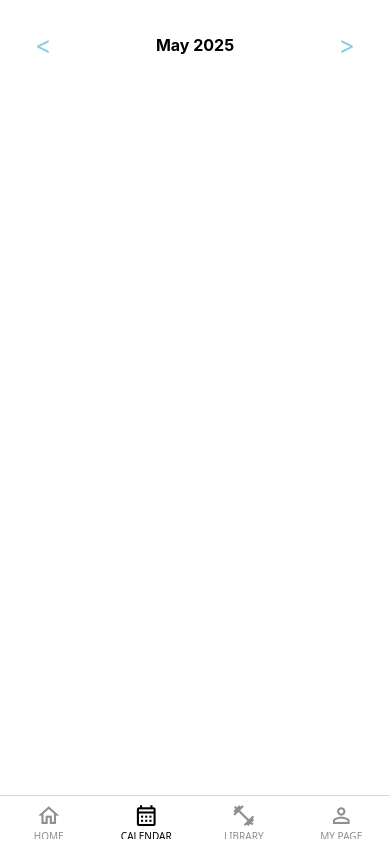
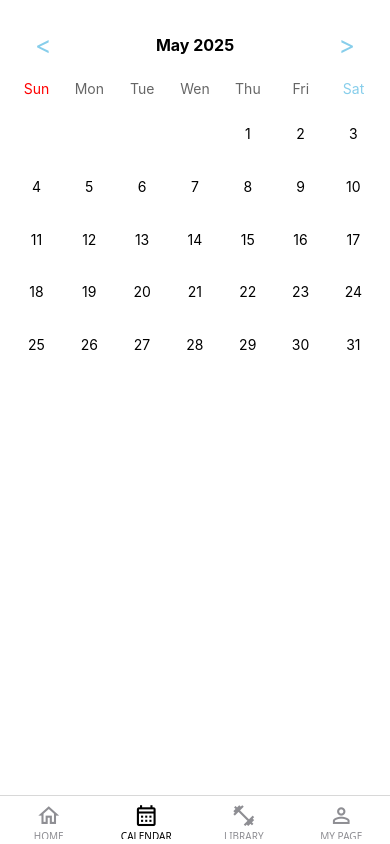
Before and after one commit to JeongUpGi/Mada, a React Native app: screen /Calendar in a window 390 px wide. Built offline with nearby package versions, Linux system fonts and the light colour scheme.

Commit message:
[Level 2] 캘린더 컴포넌트 UI 구현

```diff
--- a/component/Calendar.js
+++ b/component/Calendar.js
@@ -6,6 +6,35 @@ const Calendar = () => {
   const [date, setDate] = useState(new Date());
   const [year, setYear] = useState(date.getFullYear());
   const [month, setMonth] = useState(date.getMonth());
+  const [dayArray, setDayArray] = useState([]);
+
+  // date 변경(화살표 클릭) 시 해당 월의 day배열 계산
+  useEffect(() => {
+    const newYear = date.getFullYear();
+    const newMonth = date.getMonth();
+    const lastDate = new Date(newYear, newMonth + 1, 0).getDate();
+    const firstDayYoil = new Date(newYear, newMonth, 1).getDay(); //첫 째 날 요일
+
+    setYear(newYear);
+    setMonth(newMonth);
+
+    let dayArr = [];
+
+    // 추후 회색 글씨로 전 달 날짜 추가 필요 (제거 요망)
+    for (let i = 0; i < firstDayYoil; i++) {
+      dayArr.push(null);
+    }
+
+    for (let i = 1; i <= lastDate; i++) {
+      dayArr.push(i);
+    }
+
+    setDayArray(dayArr);
+
+    console.log('date ==>', date);
+    console.log('lastDate ==>', lastDate);
+    console.log('firstDayIndex ==>', firstDayYoil);
+  }, [date]);
 
   // 이전 달로 이동
   const goPrevMonth = () => {
@@ -24,6 +53,28 @@ const Calendar = () => {
         onPrevMonth={goPrevMonth}
         onNextMonth={goNextMonth}
       />
+      <View style={styles.weekRow}>
+        {['Sun', 'Mon', 'Tue', 'Wen', 'Thu', 'Fri', 'Sat'].map((day, index) => (
+          <Text
+            style={[
+              styles.weekDay,
+              day === 'Sun' && styles.sunday,
+              day === 'Sat' && styles.saturday,
+            ]}
+            key={index}>
+            {day}
+          </Text>
+        ))}
+      </View>
+      <View style={styles.daysGrid}>
+        {dayArray.map((day, index) => (
+          <View style={styles.dayBox} key={index}>
+            <Text style={day ? styles.dayText : styles.emptyDayText}>
+              {day}
+            </Text>
+          </View>
+        ))}
+      </View>
     </View>
   );
 };
@@ -34,6 +85,37 @@ const styles = StyleSheet.create({
     paddingVertical: 20,
     paddingHorizontal: 10,
   },
+  weekRow: {
+    flexDirection: 'row',
+    marginBottom: 10,
+  },
+  weekDay: {
+    flex: 1,
+    textAlign: 'center',
+    color: '#666',
+  },
+  sunday: {
+    color: 'red',
+  },
+  saturday: {
+    color: 'skyblue',
+  },
+  daysGrid: {
+    flexDirection: 'row',
+    flexWrap: 'wrap',
+  },
+  dayBox: {
+    width: '14.28%',
+    aspectRatio: 1,
+    justifyContent: 'center',
+    alignItems: 'center',
+  },
+  dayText: {
+    color: '#000',
+  },
+  emptyDayText: {
+    color: 'transparent',
+  },
 });
 
 export default Calendar;
```
